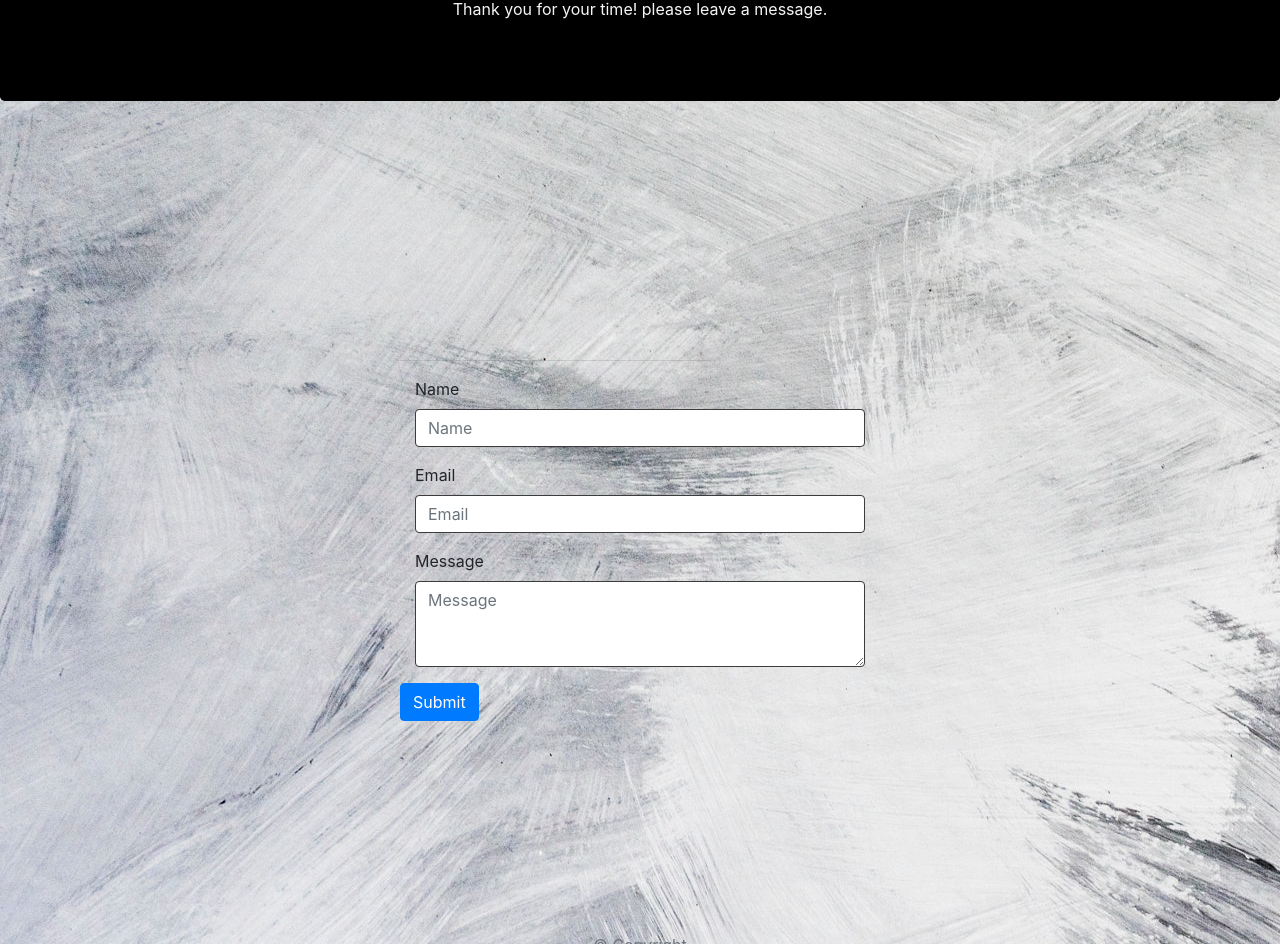
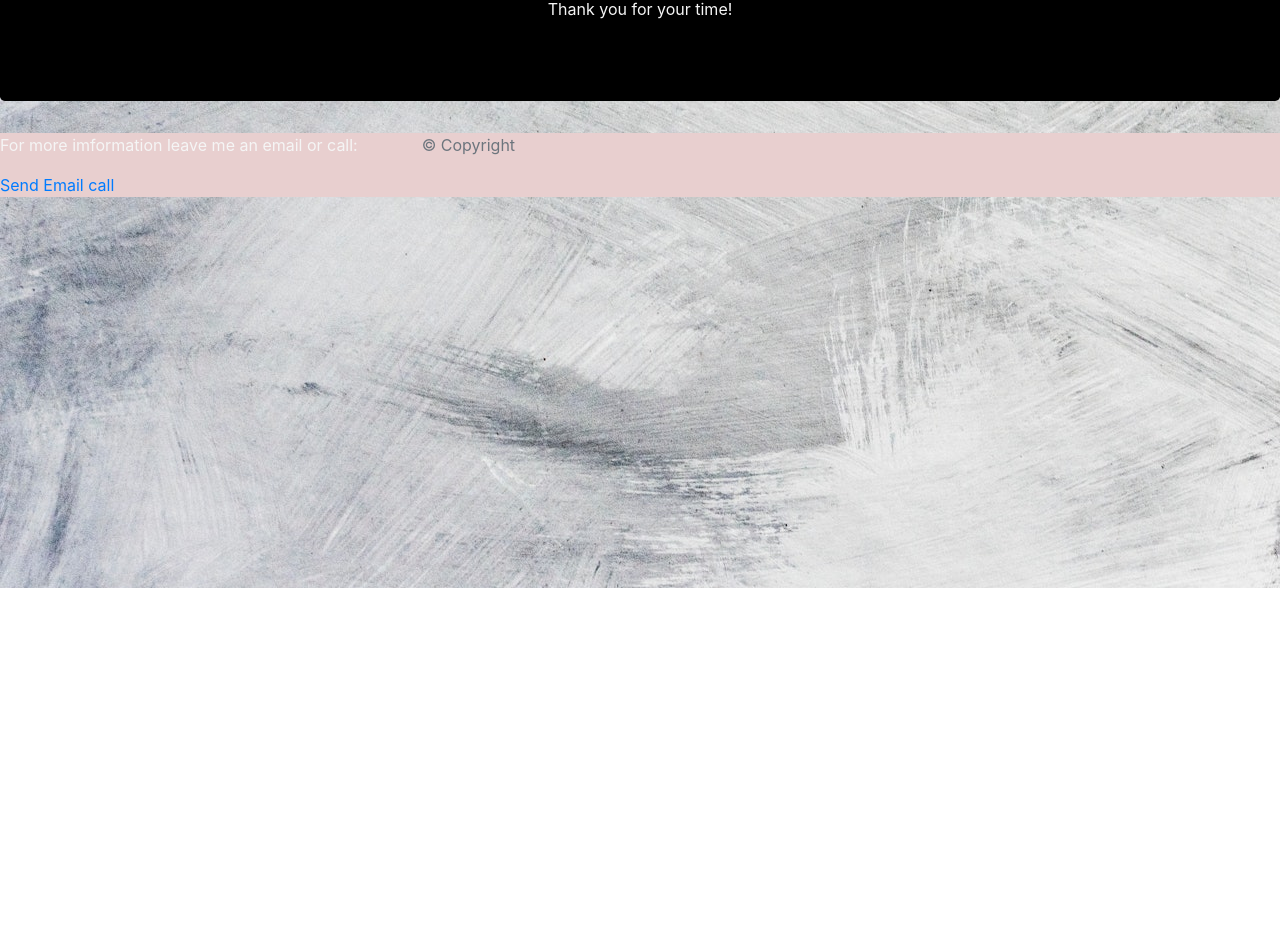
Before and after one commit to neskone1/portfolio2, a plain HTML site: page contact.html in a window 1280 px wide. Shown: the part 212-1156 px from the top of the page. After the commit the page ends 800 px from the top, so only its background shows below. Drawn offline with nearby package versions, Linux system fonts and the light colour scheme.

Commit message:
changes in contact

```diff
--- a/assets/css/style.css
+++ b/assets/css/style.css
@@ -141,3 +141,14 @@ main {
      border-radius: .25rem;
      transition: border-color .15s ease-in-out,box-shadow .15s ease-in-out;
 }
+
+#submit{
+
+    margin-bottom:20px;
+    margin-left: 30px;
+}
+
+#contact {
+
+    background-color: #e8cfcf;
+}
--- a/contact.html
+++ b/contact.html
@@ -15,7 +15,11 @@
      <!-- Navbar -->
   <nav class= "navbar navbar-dark bg-dark navbar-expand-lg bg-secondary text-uppercase fixed-top" id="mainNav">
     <div class="container">
-          <a class="navbar-brand js-scroll-trigger" href="heroPage.html">Nelson Bonilla</a>
+
+
+      <a class="navbar-brand js-scroll-trigger" href="index.html">Nelson Bonilla  </a>
+
+
       <button class="navbar-toggler navbar-toggler-right text-uppercase font-weight-bold bg-primary text-white rounded" type="button" data-toggle="collapse" data-target="#navbarResponsive" aria-controls="navbarResponsive" aria-expanded="false" aria-label="Toggle navigation">
         Menu
         <i class="fas fa-bars"></i>
@@ -25,9 +29,7 @@
                 <li class="nav-item mx-0 mx-lg-1">
                         <a class="nav-link py-3 px-0 px-lg-3 rounded js-scroll-trigger" href="index.html">Home</a>
                       </li>
-              <li class="nav-item mx-0 mx-lg-1">
-                <a class="nav-link py-3 px-0 px-lg-3 rounded js-scroll-trigger" href="https://neskone.myportfolio.com/work">Graphic Design</a>
-              </li>
+
           <li class="nav-item mx-0 mx-lg-1">
                 <a class="nav-link py-3 px-0 px-lg-3 rounded js-scroll-trigger" href="webdesign.html">Web Design</a>
               </li>
@@ -47,39 +49,27 @@
 <!--End of Navbar-->
         <div id="jumbo" class="jumbotron text-center">
                 <h1 class="text">CONTACT</h1>
-                <p>Thank you for your time! please leave a message.</p>
+                <p>Thank you for your time!</p>
               </div>
              <!-- Start of container -->
-  <main class="container">
-        <section class="row">
-          <div class="col-md-8">
-            <form class="block form-horizontal">
 
-              <hr />
-              <div class="form-group">
-                <label for="name" class="col-sm-2 control-label">Name</label>
-                <div class="col-sm-12">
-                  <input type="name" class="form-control" id="name" placeholder="Name">
-                </div>
+
+
+             <div id="contact" class="containerfluid">
+              <div class="row">
+                <div class="col-sm-4">
+                  <p>For more imformation leave me an email or call:</p>
+
+                  <a href = "mailto: neskone@outlook.com">Send Email</a>
+
+                  <a href="tel:+4808625471">call</a>
+
+
+
+
                 </div>
 
-              <div class="form-group">
-                <label for="email" class="col-sm-2 control-label">Email</label>
-                <div class="col-sm-12">
-                  <input type="text" class="form-control" id="email" placeholder="Email" required>
-                </div>
-              </div>
-              <div class="form-group">
-                <label class="col-sm-2 control-label" for="msg">Message</label>
-                <div class="col-sm-12">
-                  <textarea id="msg" class="form-control" rows="3" placeholder="Message"></textarea>
-                </div>
-              </div>
-              <a href="neskone@outlook.com" class="btn btn-primary">Submit</a>
-            </form>
-          </div>
-        </section>
-      </main>
+
       <!-- End of container -->
 
       <!-- Start of footer -->
```
Also changed, not shown: about.html (+6 -4 lines), webdesign.html (+6 -4 lines). Lines whose indentation alone changed are shown as unchanged.
